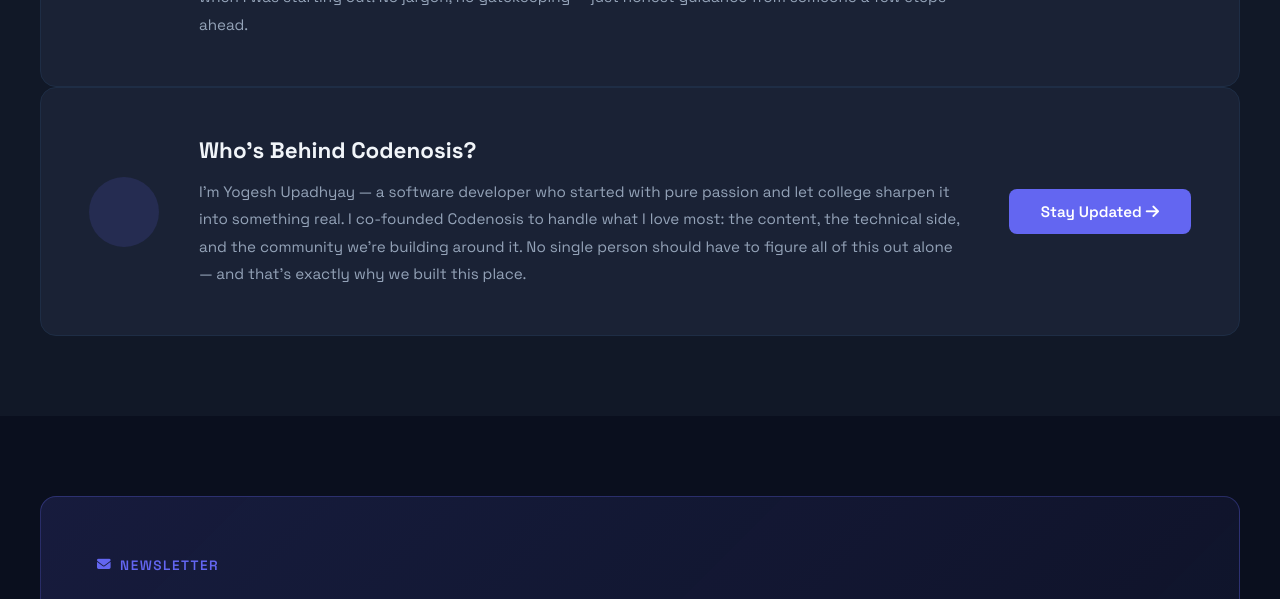
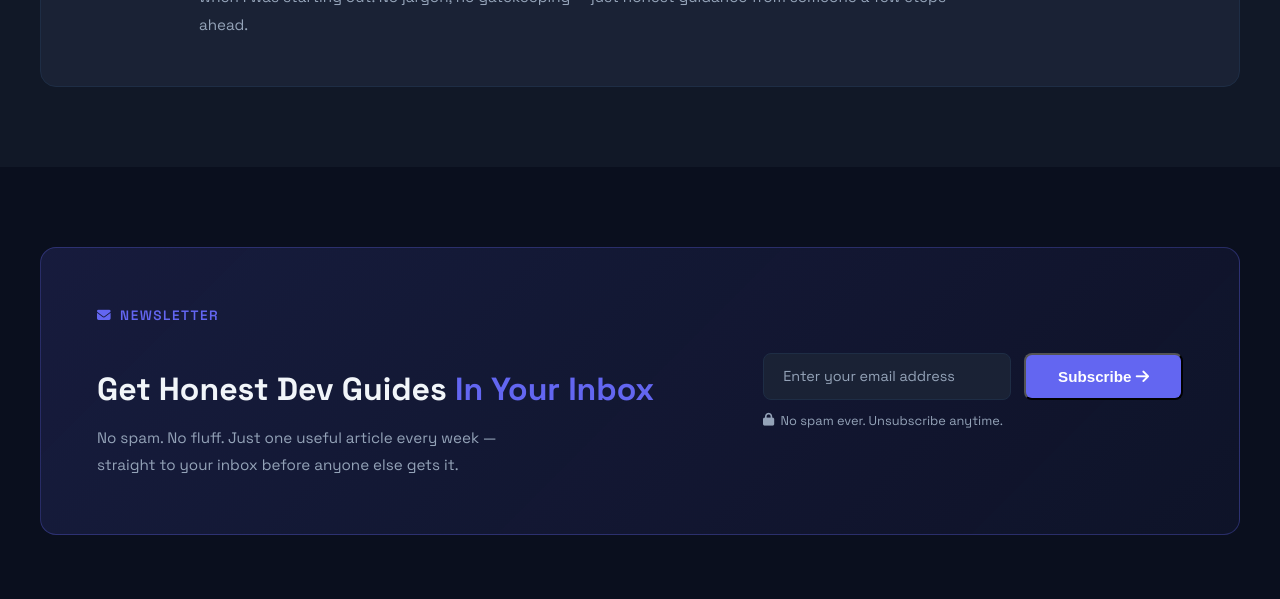
Before and after one commit to rkking1593/Codenosis, a plain HTML site: page index.html in a window 1280 px wide. Shown: the part 2890-3489 px from the top of the page. Drawn offline with Linux system fonts and the light colour scheme.

Commit message:
Remove about section from index.html
Removed the about section detailing the founder's background.

```diff
--- a/index.html
+++ b/index.html
@@ -253,22 +253,6 @@
             </a>
 
         </div>
-
-
-       <div class="about-inner">
-          <div class="about-icon">
-              <i class="fas fa-user-code"></i>
-          </div>
-          <div class="about-text">
-              <h2>Who's Behind Codenosis?</h2>
-              <p>
-                  I'm Yogesh Upadhyay — a software developer who started with pure passion and let college sharpen it into something real. I co-founded Codenosis to handle what I love most: the content, the technical side, and the community we're building around it. No single person should have to figure all of this out alone — and that's exactly why we built this place.
-              </p>
-          </div>
-          <a href="#newsletter" class="btn-primary">
-              Stay Updated <i class="fas fa-arrow-right"></i>
-          </a>
-      </div>
     </div>
    </section>
   <!-- Newsletter -->
```
